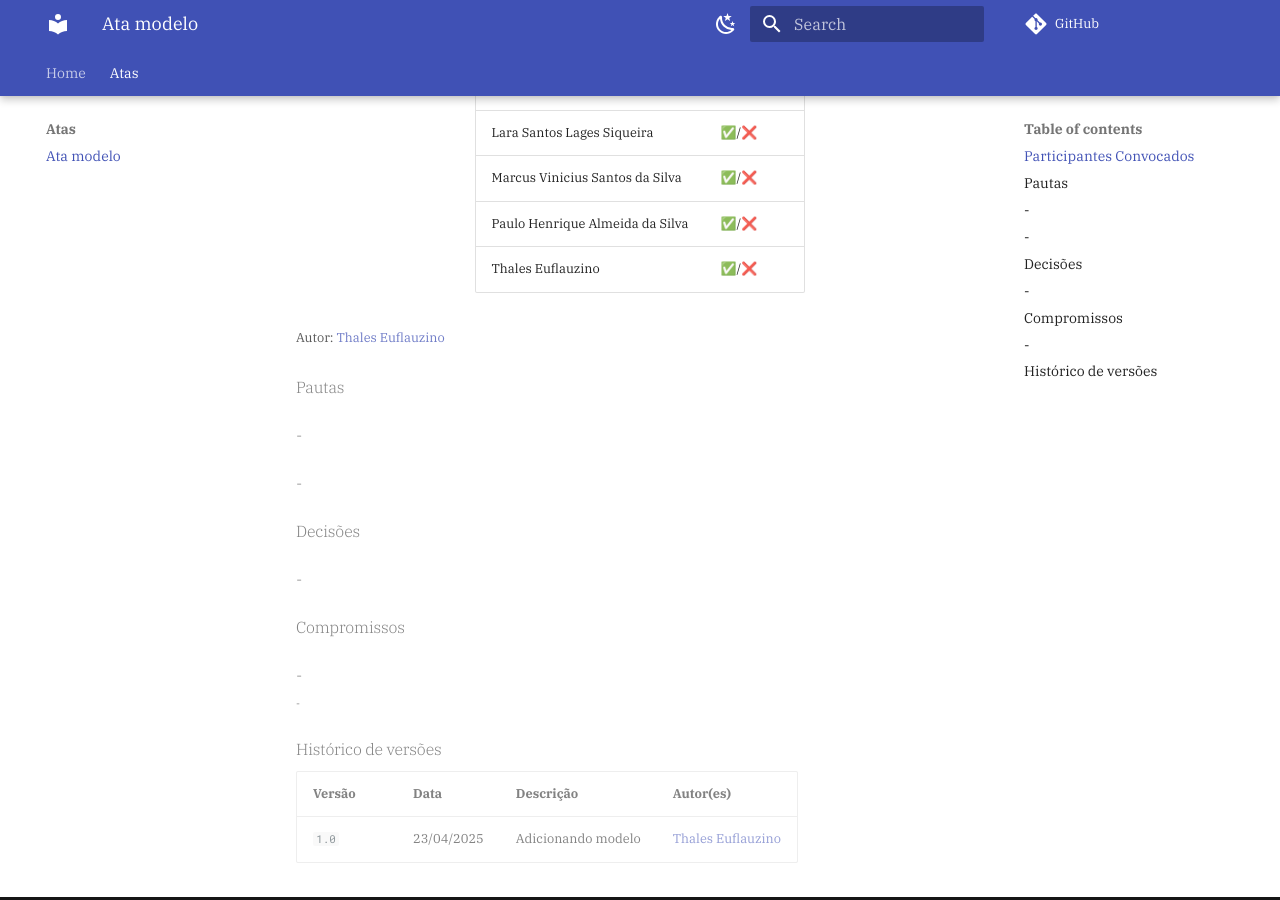
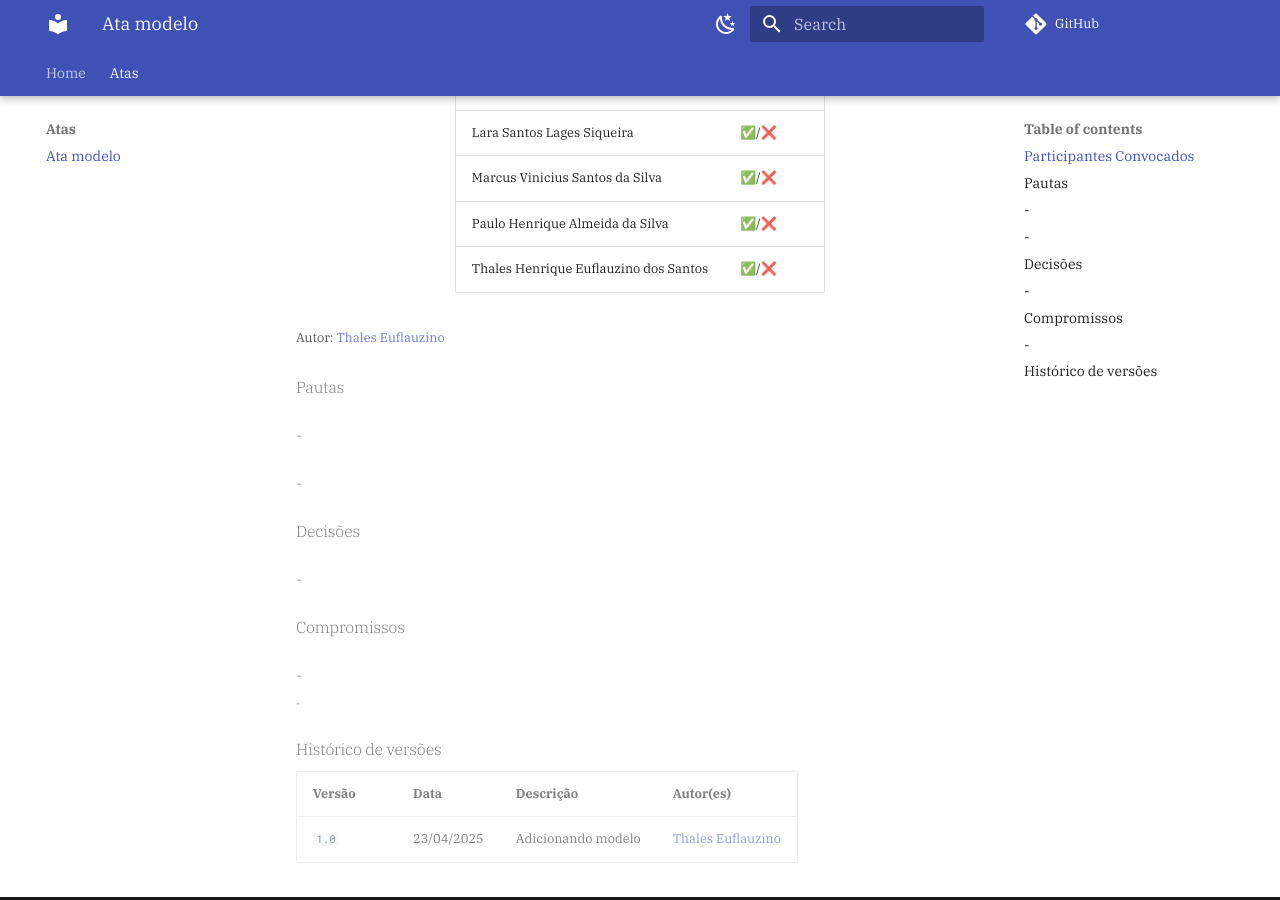
Before and after one commit to th-org/LAMFO, an MkDocs documentation site: the page built from docs/atas/modelo.md, in a window 1280 px wide and 900 px high, scrolled down 505 px. Built offline with MkDocs 1.6.1 and Material for MkDocs 9.7.7, drawn with Linux system fonts in a browser that asks for light colours; comment, search, counter and statistics services are not loaded.

Commit message:
fix nome completo thales

```diff
--- a/docs/atas/modelo.md
+++ b/docs/atas/modelo.md
@@ -21,7 +21,7 @@ Na Tabela 1, são apresentados os participantes da reunião juntamente com os in
   <tr><td>Lara Santos Lages Siqueira</td><td>✅/❌</td></tr>
   <tr><td>Marcus Vinicius Santos da Silva</td><td>✅/❌</td></tr>
   <tr><td>Paulo Henrique Almeida da Silva</td><td>✅/❌</td></tr>
-  <tr><td>Thales Euflauzino</td><td>✅/❌</td></tr>
+  <tr><td>Thales Henrique Euflauzino dos Santos</td><td>✅/❌</td></tr>
 </table>
 </center>
 
```
